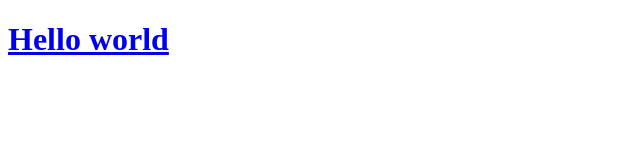
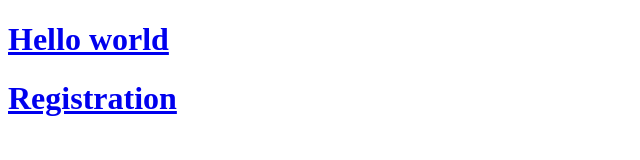
Before and after one commit to JasonKassies/My_Website, a plain HTML site: page index.html in a window 1280 px wide. Shown: the whole page, without its empty margins (0-640 px from the left). Drawn offline with Linux system fonts and the light colour scheme.

Commit message:
#32 adding registration page link

```diff
--- a/index.html
+++ b/index.html
@@ -8,5 +8,8 @@
 	<a href="newpage.html">
 		<h1>Hello world </h1>
 	</a>
+	<a href="register.html">
+		<h1>Registration</h1>
+	</a>
 </body>
 </html>
```
